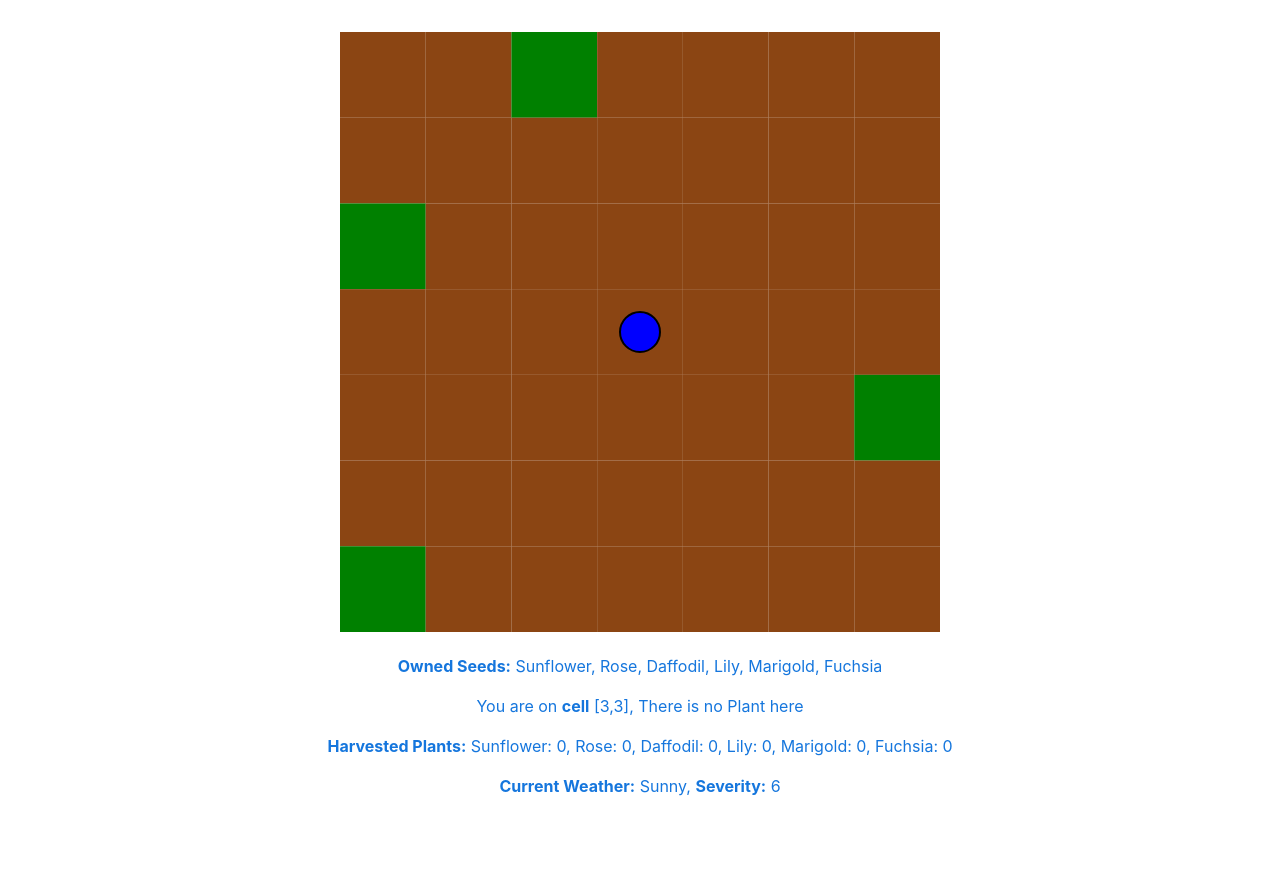
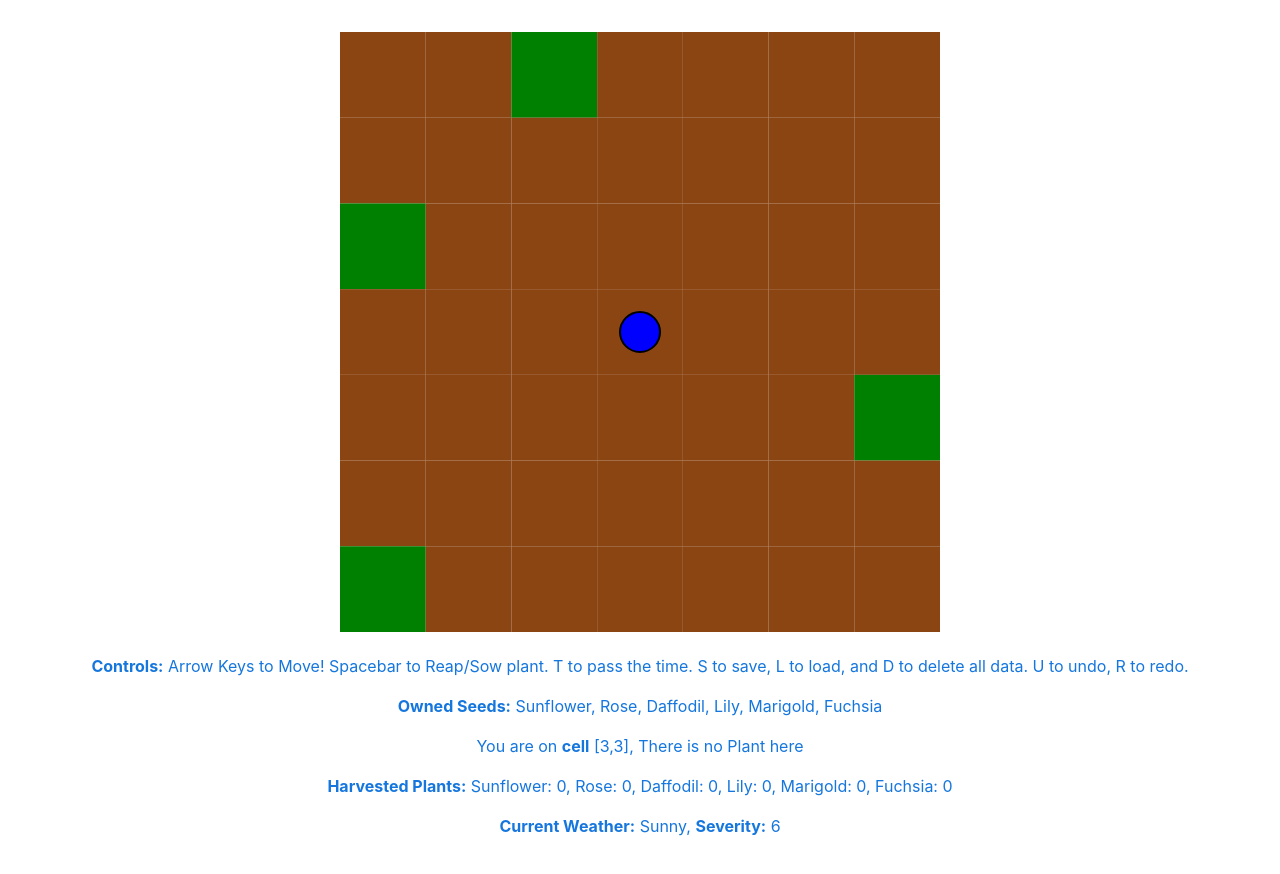
Before and after one commit to CallMeCalvin101/CMPM-121-Final-Project, a website built with Vite: page final-farming-game/index.html in a window 1280 px wide. Before the commit the page ends 846 px from the top, so only its background shows below. Built offline with nearby package versions, Linux system fonts and the light colour scheme.

Commit message:
small controls UI

```diff
--- a/final-farming-game/index.html
+++ b/final-farming-game/index.html
@@ -8,6 +8,7 @@
   <body>
     <div id="app">
       <canvas id="game" width="600" height="600"></canvas>
+      <p id="controls" class = "ui">Controls</p>
       <p id="seed" class="ui">Seed Info</p>
       <p id="cell" class="ui">Cell Info</p>
       <p id="plants" class="ui">Harvested Plants</p>
--- a/final-farming-game/src/main.ts
+++ b/final-farming-game/src/main.ts
@@ -481,6 +481,10 @@ class Game {
   }
   //update the weather condition, player seeds and current Cell text on screen
   updateUI() {
+    //Controls
+    const controlsUI = document.getElementById("controls");
+    controlsUI!.innerHTML= `<strong>Controls:</strong> Arrow Keys to Move! Spacebar to Reap/Sow plant. T to pass the time. S to save, L to load, and D to delete all data. U to undo, R to redo.`;
+
     //Seeds UI
     const ownedSeedElement = document.getElementById("seed");
     ownedSeedElement!.innerHTML = `<strong>Owned Seeds:</strong> ${getAllFlowerTypes().join(
```
